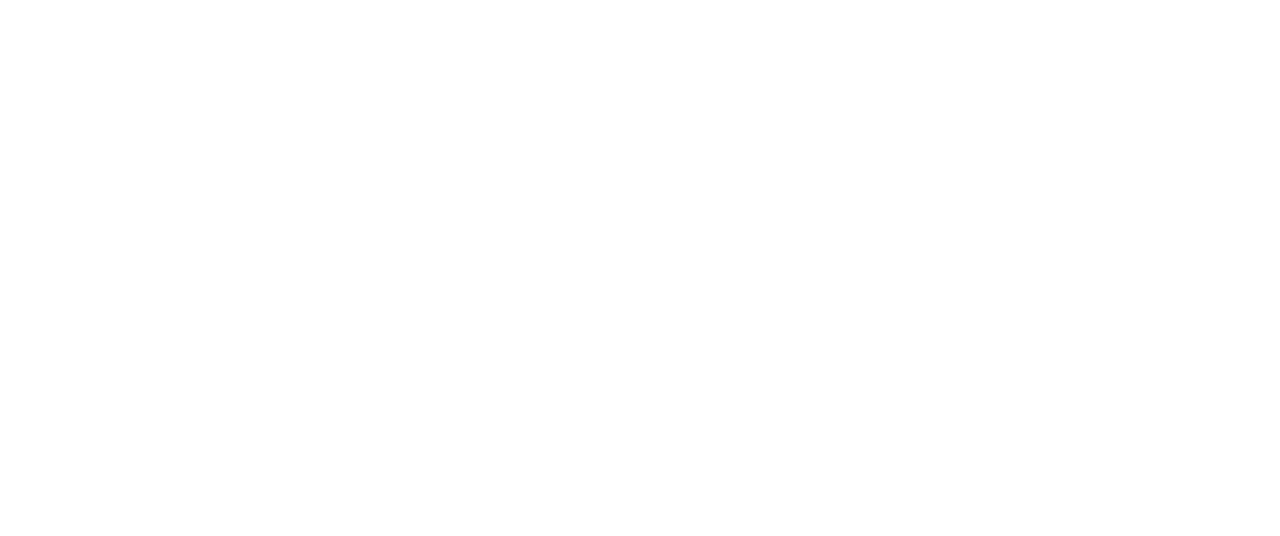
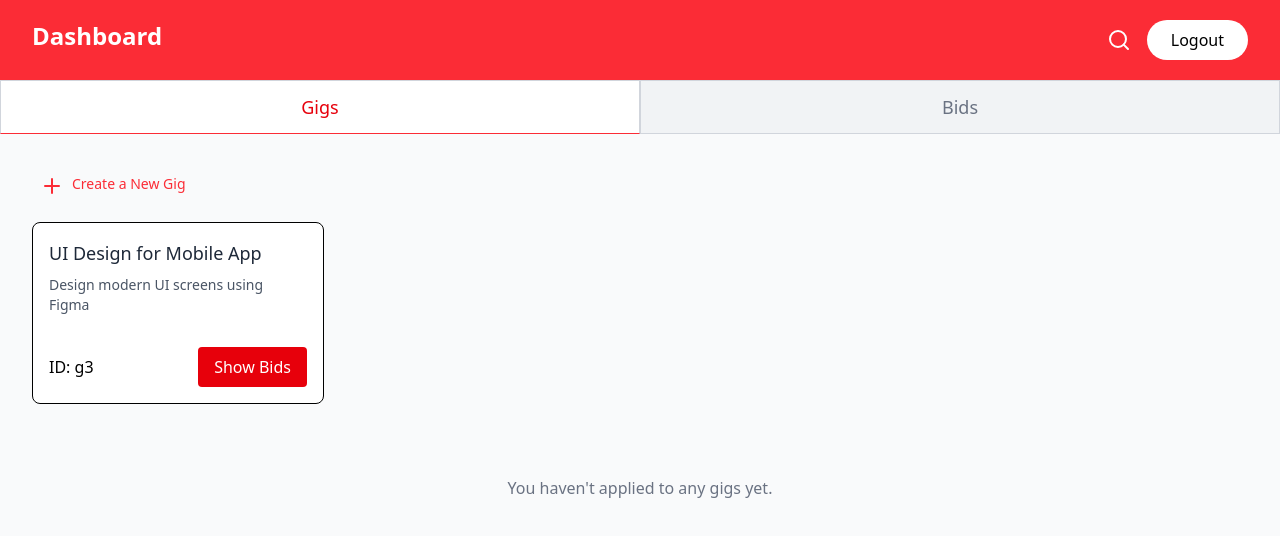
Before and after one commit to Kailashk-26/Gigflow, a React app in the folder Frontend/: page /dashboard/bids/1 in a window 1280 px wide. Before the commit this address had no page. Shown: the top 536 px of the page. Built offline with nearby package versions, Linux system fonts and the light colour scheme; the HTML template or start-up script is replaced by a standard one.

Commit message:
Dashboard completed

```diff
--- a/Frontend/src/App.jsx
+++ b/Frontend/src/App.jsx
@@ -1,4 +1,8 @@
+import Bids from "./components/Bids";
+import CreateGig from "./components/CreateGig";
+import GigDetail from "./components/GigDetail";
 import Login from "./components/Login";
+import Dashboard from "./pages/Dashboard";
 import Home from "./pages/Home"
 import { Route, Routes } from "react-router-dom";
 
@@ -8,6 +12,11 @@
       <Routes>
         <Route path='/' element={<Home/>}/>
         <Route path='/state' element={<Login/>}/>
+        <Route path="/dashboard" element={<Dashboard/>}>
+          <Route path="gigs/create" element={<CreateGig/>}/>
+          <Route path="gigs/:id" element={<GigDetail/>}/>
+          <Route path="bids/:id" element={<Bids/>}/>
+        </Route>
       </Routes>
     </>
   )
--- a/Frontend/src/components/Bids.jsx
+++ b/Frontend/src/components/Bids.jsx
@@ -0,0 +1,77 @@
+import { useState } from "react";
+import { bids,gigs } from "../constant";
+
+const Bids = ({ isSearchBar, OwnBidId }) => {
+  const [searchTerm, setSearchTerm] = useState("");
+
+  let bidList = bids.filter((bid) => bid.freelancerId === OwnBidId)
+
+  if (isSearchBar && searchTerm) {
+    bidList = bidList.filter(
+      (bid) =>
+        bid.message.toLowerCase().includes(searchTerm.toLowerCase()) ||
+        bid.status.toLowerCase().includes(searchTerm.toLowerCase())
+    );
+  }
+
+  const getGigTitle = (gigId) =>
+    gigs.find((g) => g.id === gigId)?.title || "Unknown Gig";
+
+  return (
+    <div>
+      {/* Search */}
+      {isSearchBar && (
+        <div className="mb-4">
+          <input
+            type="text"
+            placeholder="Search your bids..."
+            value={searchTerm}
+            onChange={(e) => setSearchTerm(e.target.value)}
+            className="w-full md:w-1/2 px-4 py-2 border border-gray-300 rounded-lg outline-none focus:ring-2 focus:ring-red-400"
+          />
+        </div>
+      )}
+
+      {/* Bids List */}
+      {bidList.length === 0 ? (
+        <p className="text-center text-gray-500 mt-10">
+          You haven't applied to any gigs yet.
+        </p>
+      ) : (
+        <div className="grid sm:grid-cols-2 md:grid-cols-3 gap-4">
+          {bidList.map((bid) => (
+            <div
+              key={bid.id}
+              className="bg-white border border-gray-200 rounded-lg p-4 flex flex-col gap-2"
+            >
+              <h3 className="text-lg font-semibold text-gray-800">
+                {getGigTitle(bid.gigId)}
+              </h3>
+
+              <p className="text-sm text-gray-600">
+                <span className="font-medium">Message:</span> {bid.message}
+              </p>
+
+              <div className="flex justify-between items-center mt-2 text-sm">
+                <span className="text-gray-500">Bid ID: {bid.id}</span>
+                <span
+                  className={`px-3 py-1 rounded-full text-xs font-medium ${
+                    bid.status === "pending"
+                      ? "bg-yellow-100 text-yellow-700"
+                      : bid.status === "hired"
+                      ? "bg-green-100 text-green-700"
+                      : "bg-red-100 text-red-700"
+                  }`}
+                >
+                  {bid.status}
+                </span>
+              </div>
+            </div>
+          ))}
+        </div>
+      )}
+    </div>
+  );
+};
+
+export default Bids;
--- a/Frontend/src/components/Gigs.jsx
+++ b/Frontend/src/components/Gigs.jsx
@@ -1,35 +1,85 @@
-import { Search } from 'lucide-react'
-import {gigs} from '../constant.js'
-import { useNavigate } from 'react-router-dom'
+import { useState } from "react";
+import { useNavigate } from "react-router-dom";
+import { gigs } from "../constant";
+import { Plus } from "lucide-react";
 
-const Gigs = ({isSearchBar}) => {
-  const navigate=useNavigate();
+const Gigs = ({ isSearchBar, OwnGigsId }) => {
+  const [searchTerm, setSearchTerm] = useState("");
+  const navigate = useNavigate();
+
+  let gigList = OwnGigsId
+    ? gigs.filter(g => g.ownerId === OwnGigsId)
+    : gigs;
+
+  if (searchTerm) {
+    gigList = gigList.filter(g =>
+      g.title.toLowerCase().includes(searchTerm.toLowerCase())
+    );
+  }
+
   return (
-    <div className='flex flex-col items-center justify-center gap-6 '>
-      {isSearchBar &&
-        <div className="flex items-center border pl-4 gap-2 border-gray-500/30 h-11.5 rounded-full overflow-hidden max-w-md w-full">
-            <Search/>
-            <input type="text" placeholder="Search" className="w-full h-full outline-none text-gray-500 bg-transparent placeholder-gray-500 text-sm" />
+    <div className="flex flex-col m-4">
+      {/* Search bar */}
+      <div className="flex items-center justify-between mb-4">
+        {isSearchBar && (
+        <div>
+          <input
+            type="text"
+            placeholder="Search your gigs..."
+            value={searchTerm}
+            onChange={e => setSearchTerm(e.target.value)}
+            className="w-full px-4 py-2 border rounded-lg outline-none focus:ring-2 focus:ring-red-400"
+          />
+        </div>
+      )}
+      {OwnGigsId &&
+        <div onClick={()=>navigate('gigs/create')}
+        className=
+          "flex gap-2 p-2 border-red-500 text-red-500 font-medium text-sm text-center rounded-xl cursor-pointer transition hover:bg-red-50 hover:border-red-600 active:scale-95"
+        >
+          <Plus/> Create a New Gig
         </div>
       }
-      <div className='grid md:grid-cols-3 lg:grid-cols-4 gap-3'>
-        {gigs.map((gig,index)=>(
-          <div key={index} className="flex flex-col items-center w-80 bg-white text-gray-500 p-4 md:p-6 rounded-lg border border-gray-200 text-sm">
-            <div className="flex items-center justify-center relative w-full gap-2 pb-3">
-                <h2 className="text-gray-800 text-xl font-medium text-left w-full pt-3">{gig.title}</h2>
-            </div>
-            <p className="line-clamp-3 min-h-18">{gig.description}</p>
-            <div className="flex items-center justify-between mt-6 gap-3 w-full">
-                <p>ID:{gig.id}</p>
-                <button onClick={()=>navigate(`/dashboard/gigs/${gig.id}`)} type="button" className="bg-red-600 px-6 py-2 rounded text-white font-medium active:scale-95 transition">More Info</button>
+      </div>
+
+      {/* Gigs */}
+      <div className="grid sm:grid-cols-2 md:grid-cols-3 lg:grid-cols-4 gap-4">
+        {gigList.map(gig => (
+          <div
+            key={gig.id}
+            className="bg-white p-4 rounded-lg border"
+          >
+            <h2 className="text-lg font-medium text-gray-800">
+              {gig.title}
+            </h2>
+
+            <p
+              className="mt-2 text-sm text-gray-600"
+              style={{
+                display: "-webkit-box",
+                WebkitLineClamp: 3,
+                WebkitBoxOrient: "vertical",
+                overflow: "hidden",
+                minHeight: "4.5rem",
+              }}
+            >
+              {gig.description}
+            </p>
+
+            <div className="flex justify-between items-center ">
+              <span>ID: {gig.id}</span>
+              <button
+                onClick={() => navigate(`/dashboard/gigs/${gig.id}`)}
+                className="bg-red-600 text-white px-4 py-2 rounded"
+              >
+                {OwnGigsId?"Show Bids":"More Info"}
+              </button>
             </div>
           </div>
         ))}
-
       </div>
     </div>
+  );
+};
 
-  )
-}
-
-export default Gigs
+export default Gigs;
--- a/Frontend/src/components/Navbar.jsx
+++ b/Frontend/src/components/Navbar.jsx
@@ -1,40 +1,62 @@
-import { useEffect, useRef, useState } from "react";
-import {LayoutDashboard, Search} from "lucide-react"
+import { useEffect, useState } from "react";
+import { LayoutDashboard, Search } from "lucide-react";
 import { useNavigate } from "react-router-dom";
 
-const Navbar = ({setIsSearchBar}) => {
-
-    const user=false;
-
-    const ref = useRef(null)
-    const navigate=useNavigate();
-
+const Navbar = ({ setIsSearchBar }) => {
+  const user = false;
+  const navigate = useNavigate();
   const [isScrolled, setIsScrolled] = useState(false);
 
   useEffect(() => {
     const handleScroll = () => {
-            setIsScrolled(ref.current.scrollTop > 10);
+      setIsScrolled(window.scrollY > 10);
     };
-        ref.current.addEventListener("scroll", handleScroll);
+
+    window.addEventListener("scroll", handleScroll);
     return () => window.removeEventListener("scroll", handleScroll);
   }, []);
 
   return (
-        <div ref={ref} className="h-40 overflow-y-scroll">
-            <nav className={`fixed top-0 left-0 bg-red-500 w-full flex items-center justify-between px-4 md:px-8 transition-all duration-500 z-2 ${isScrolled ? "bg-white/80 shadow-md text-gray-700 backdrop-blur-lg py-3 md:py-4" : "py-4 md:py-6"}`}>
+    <nav
+      className={`sticky top-0 z-50 w-full flex items-center justify-between px-4 md:px-8 transition-all duration-300 ${
+        isScrolled
+          ? "bg-white/80 backdrop-blur shadow-md py-3"
+          : "bg-red-500 py-5"
+      }`}
+    >
+      {/* Logo */}
+      <p
+        className={`text-2xl font-semibold ${
+          isScrolled ? "text-gray-800" : "text-white"
+        }`}
+      >
+        GigFlow
+      </p>
 
-                {/* Logo */}
-                <p className={`text-2xl text-white ${isScrolled ? "invert" : ""}`}>GigFlow</p>
+      {/* Buttons */}
+      <div className="flex items-center gap-4">
+        <Search
+          onClick={() => setIsSearchBar((prev) => !prev)}
+          className={`h-6 w-6 cursor-pointer ${
+            isScrolled ? "text-gray-700" : "text-white"
+          }`}
+        />
 
-                {/* logo */}
-                <div className="flex items-center gap-4">
-                    <Search onClick={()=>setIsSearchBar(prev=>!prev)} className={`h-6 w-6 text-white transition-all duration-500 ${isScrolled ? "invert" : ""}`}/>
-                    <button onClick={!user?()=>navigate('/state?'):()=>navigate('/dashboard')} className={`p-8 py-2.5 rounded-full ml-4 transition-all duration-500 ${isScrolled ? "text-white bg-black" : "bg-white text-black"}`}>
-                        {user?<LayoutDashboard />:"Login"}
+        <button
+          onClick={() =>
+            !user ? navigate("/state") : navigate("/dashboard")
+          }
+          className={`px-6 py-2.5 rounded-full transition ${
+            isScrolled
+              ? "bg-black text-white"
+              : "bg-white text-black"
+          }`}
+        >
+          {user ? <LayoutDashboard /> : "Login"}
         </button>
       </div>
     </nav>
-        </div>
   );
-}
+};
+
 export default Navbar;
--- a/Frontend/src/pages/Dashboard.jsx
+++ b/Frontend/src/pages/Dashboard.jsx
@@ -0,0 +1,80 @@
+import { useEffect, useState } from "react";
+import { Search } from "lucide-react";
+import { Outlet, useNavigate } from "react-router-dom";
+import Gigs from "../components/Gigs";
+import Bids from "../components/Bids";
+
+const Dashboard = () => {
+  const [tab, setTab] = useState("Gigs");
+  const [showGigSearch, setShowGigSearch] = useState(false);
+  const [isScrolled, setIsScrolled] = useState(false);
+  const navigate = useNavigate();
+
+  useEffect(() => {
+    const onScroll = () => setIsScrolled(window.scrollY > 10);
+    window.addEventListener("scroll", onScroll);
+    return () => window.removeEventListener("scroll", onScroll);
+  }, []);
+
+
+  return (
+    <div className="min-h-screen bg-gray-50">
+      {/* Navbar */}
+      <nav
+        className={`sticky top-0 z-20 flex justify-between px-4 md:px-8 transition ${
+          isScrolled
+            ? "bg-white/80 backdrop-blur shadow-md py-3"
+            : "bg-red-500 py-5"
+        }`}
+      >
+        <p className={`text-2xl font-semibold ${isScrolled ? "text-gray-800" : "text-white"}`}>
+          Dashboard
+        </p>
+
+        <div className="flex items-center gap-4">
+            <Search
+              onClick={() => setShowGigSearch(prev => !prev)}
+              className={`cursor-pointer ${isScrolled ? "text-gray-700" : "text-white"}`}
+            />
+          <button
+            onClick={() => navigate("/")}
+            className={`px-6 py-2 rounded-full ${
+              isScrolled ? "bg-black text-white" : "bg-white text-black"
+            }`}
+          >
+            Logout
+          </button>
+        </div>
+      </nav>
+
+      {/* Tabs */}
+      <div className="flex bg-gray-500/5 text-lg">
+        {["Gigs", "Bids"].map(item => (
+          <label key={item} className="flex-1">
+            <input
+              type="radio"
+              className="hidden peer"
+              checked={tab === item}
+              onChange={() => setTab(item)}
+            />
+            <span className="block text-center py-3 border border-gray-300 text-gray-500 peer-checked:bg-white peer-checked:text-red-600 peer-checked:border-b-red-500">
+              {item}
+            </span>
+          </label>
+        ))}
+      </div>
+
+      {/* Content */}
+      <div className="p-4">
+        {tab === "Gigs" ? (
+          <Gigs isSearchBar={showGigSearch} OwnGigsId="u3" />
+        ) : (
+          <Bids isSearchBar={showGigSearch} OwnBidId="u3"/>
+        )}
+      </div>
+      <Outlet/>
+    </div>
+  );
+};
+
+export default Dashboard;
--- a/Frontend/src/pages/Home.jsx
+++ b/Frontend/src/pages/Home.jsx
@@ -7,7 +7,7 @@
   return (
     <div>
         <Navbar setIsSearchBar={setIsSearchBar}/>
-        <Gigs isSearchBar={isSearchbar}/>
+        <Gigs isSearchBar={isSearchbar} OwnGigsId={null}/>
     </div>
   )
 }
```
Lines whose indentation alone changed are shown as unchanged.
